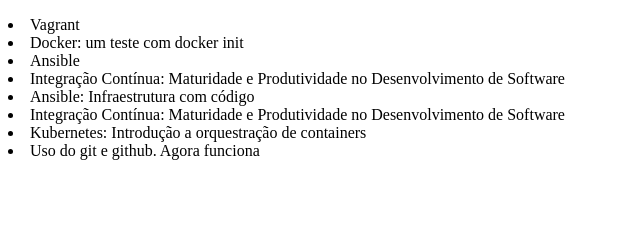
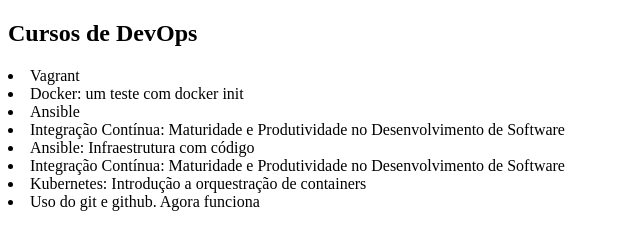
Before and after one commit to welder496/alura-git, a plain HTML site: page index.html in a window 1280 px wide. Shown: the whole page, without its empty margins (0-640 px from the left). Drawn offline with Linux system fonts and the light colour scheme.

Commit message:
modificacao em ana

```diff
--- a/index.html
+++ b/index.html
@@ -2,9 +2,11 @@
 <html lang="en">
     <head>
         <meta charset="UTF-8">
-        <title>Cursos De DevOps da Alura - T</title>
+        <title>Lista de Cursos</title>
     </head>
     <body>
+        <h2>Cursos de DevOps</h2>
+
         <dl>
             <li>Vagrant</li>
 
```
